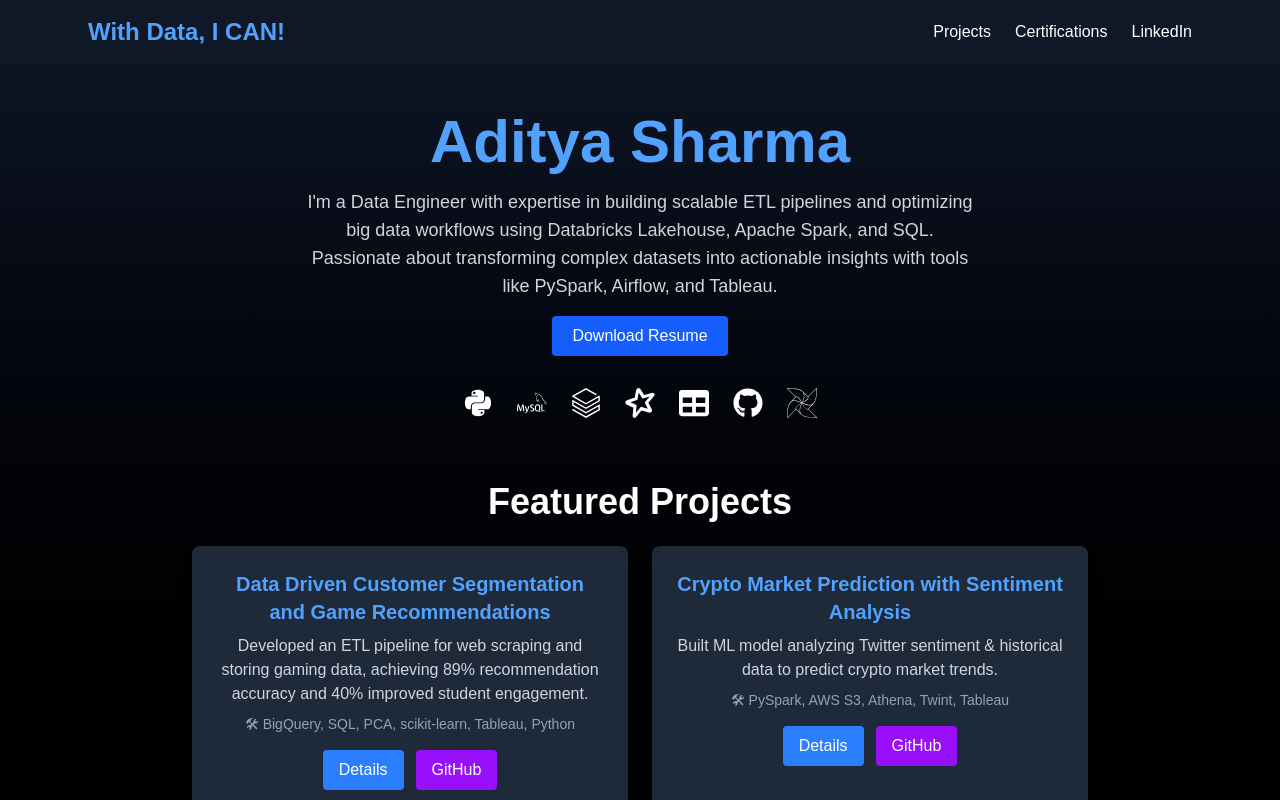
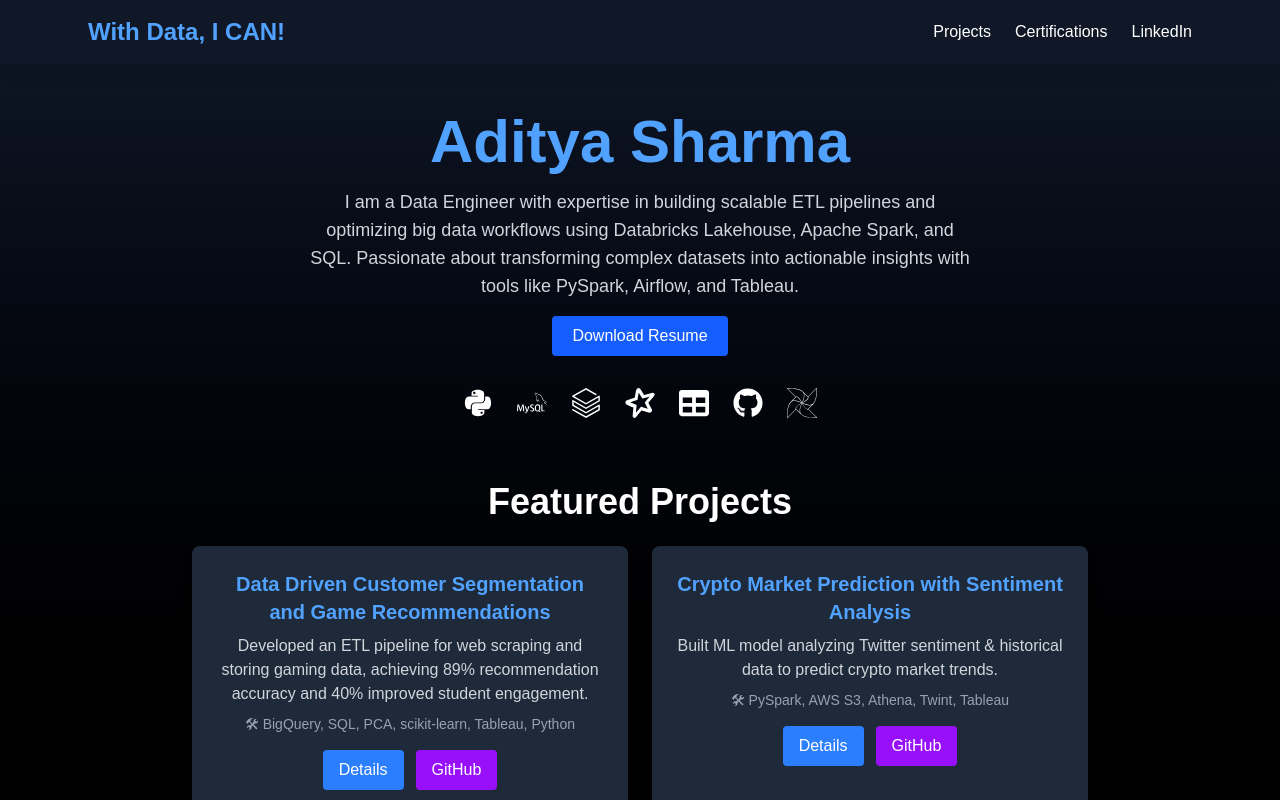
Before and after one commit to adityash0202/portfolio-site, a Next.js app: page / in a window 1280 px wide. Shown: the top 800 px of the page. Built offline with nearby package versions, Linux system fonts and the light colour scheme.

Commit message:
Fix apostrophe issue for Vercel build

```diff
--- a/src/pages/index.js
+++ b/src/pages/index.js
@@ -55,7 +55,7 @@ export default function Home() {
       >
         <h1 className="text-6xl font-bold text-blue-400">Aditya Sharma</h1>
         <p className="text-lg mt-4 text-gray-300 max-w-2xl mx-auto">
-          I'm a Data Engineer with expertise in building scalable ETL pipelines and optimizing big data workflows using Databricks Lakehouse, Apache Spark, and SQL. Passionate about transforming complex datasets into actionable insights with tools like PySpark, Airflow, and Tableau.
+          I am a Data Engineer with expertise in building scalable ETL pipelines and optimizing big data workflows using Databricks Lakehouse, Apache Spark, and SQL. Passionate about transforming complex datasets into actionable insights with tools like PySpark, Airflow, and Tableau.
         </p>
         <a
           href="/Aditya_Sharma_DE_Spark_SQL.pdf"
```
